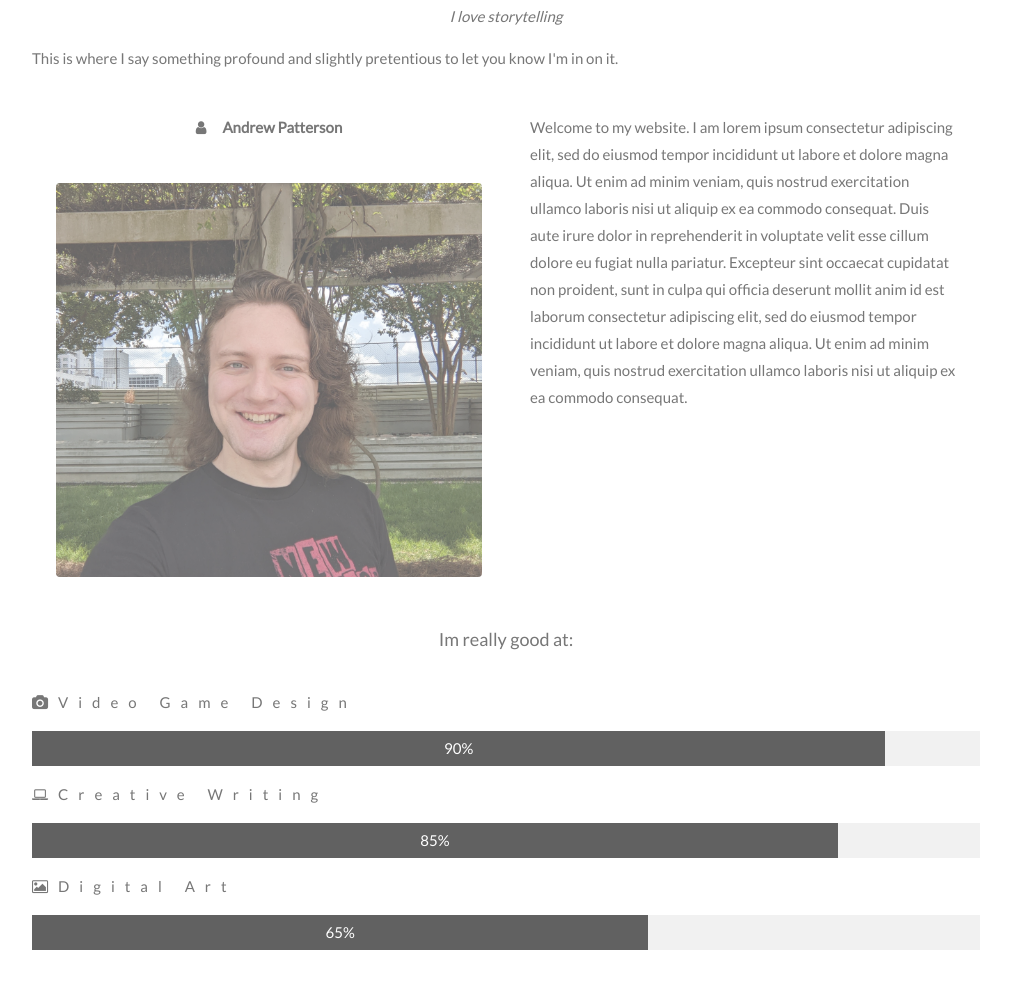
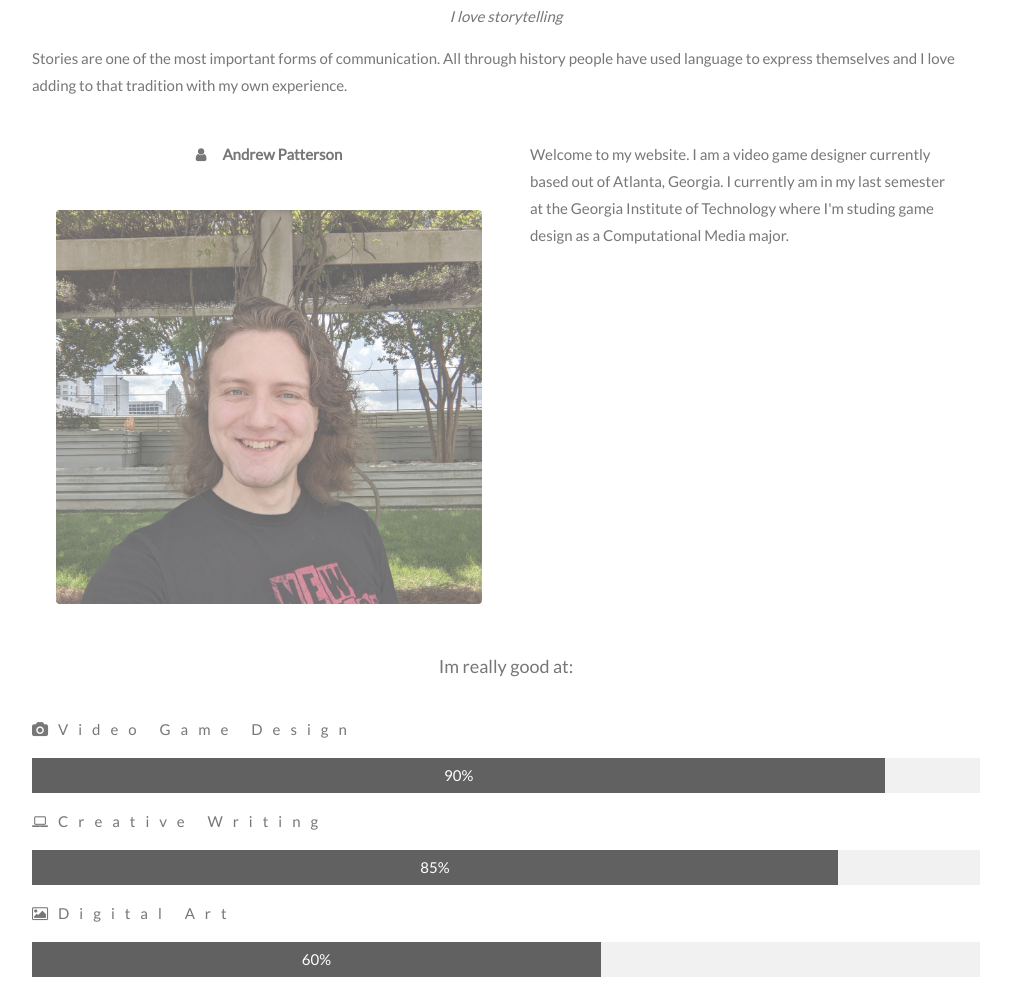
Before and after one commit to Sparks989/AndrewPattersonPortfolio, a plain HTML site: page index.html in a window 1280 px wide. Shown: the part 529-1510 px from the top of the page, without its empty margins (134-1145 px from the left). Drawn offline with nearby package versions, Linux system fonts and the light colour scheme.

Commit message:
added Text

```diff
--- a/index.html
+++ b/index.html
@@ -90,7 +90,8 @@ body, html {
 <div class="w3-content w3-container w3-padding-64" id="about">
   <h3 class="w3-center">ABOUT ME</h3>
   <p class="w3-center"><em>I love storytelling</em></p>
-  <p>This is where I say something profound and slightly pretentious to let you know I'm in on it.</p>
+  <p>Stories are one of the most important forms of communication. All through history people have used language to express themselves and I love adding to that tradition with my
+    own experience.</p>
   <div class="w3-row">
     <div class="w3-col m6 w3-center w3-padding-large">
       <p><b><i class="fa fa-user w3-margin-right"></i>Andrew Patterson</b></p><br>
@@ -99,9 +100,8 @@ body, html {
 
     <!-- Hide this text on small devices -->
     <div class="w3-col m6 w3-hide-small w3-padding-large">
-      <p>Welcome to my website. I am lorem ipsum consectetur adipiscing elit, sed do eiusmod tempor incididunt ut labore et dolore magna aliqua. Ut enim ad minim veniam, quis nostrud exercitation ullamco laboris nisi ut aliquip ex ea commodo consequat. Duis aute irure
-        dolor in reprehenderit in voluptate velit esse cillum dolore eu fugiat nulla pariatur. Excepteur sint occaecat cupidatat non proident, sunt in culpa qui officia deserunt mollit anim id est laborum consectetur adipiscing elit, sed do eiusmod tempor
-        incididunt ut labore et dolore magna aliqua. Ut enim ad minim veniam, quis nostrud exercitation ullamco laboris nisi ut aliquip ex ea commodo consequat.</p>
+      <p>Welcome to my website. I am a video game designer currently based out of Atlanta, Georgia. I currently am in my last semester at the Georgia Institute of Technology
+      where I'm studing game design as a Computational Media major.</p>
     </div>
   </div>
   <p class="w3-large w3-center w3-padding-16">Im really good at:</p>
@@ -115,7 +115,7 @@ body, html {
   </div>
   <p class="w3-wide"><i class="fa fa-photo"></i>Digital Art</p>
   <div class="w3-light-grey">
-    <div class="w3-container w3-padding-small w3-dark-grey w3-center" style="width:65%">65%</div>
+    <div class="w3-container w3-padding-small w3-dark-grey w3-center" style="width:60%">60%</div>
   </div>
 </div>
 
@@ -243,9 +243,7 @@ body, html {
 <footer class="w3-center w3-black w3-padding-64 w3-opacity w3-hover-opacity-off">
   <a href="#home" class="w3-button w3-light-grey"><i class="fa fa-arrow-up w3-margin-right"></i>To the top</a>
   <div class="w3-xlarge w3-section">
-    <i class="fa fa-facebook-official w3-hover-opacity"></i>
     <i class="fa fa-instagram w3-hover-opacity"></i>
-    <i class="fa fa-snapchat w3-hover-opacity"></i>
     <i class="fa fa-pinterest-p w3-hover-opacity"></i>
     <i class="fa fa-twitter w3-hover-opacity"></i>
     <i class="fa fa-linkedin w3-hover-opacity"></i>
```
